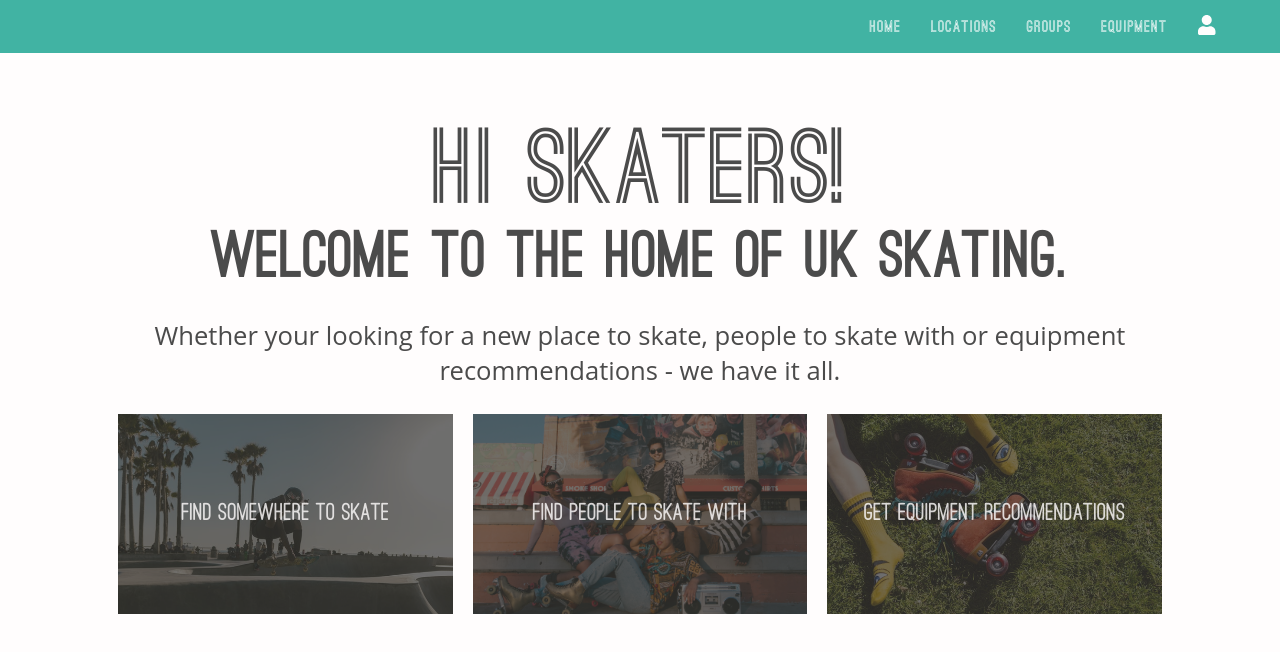
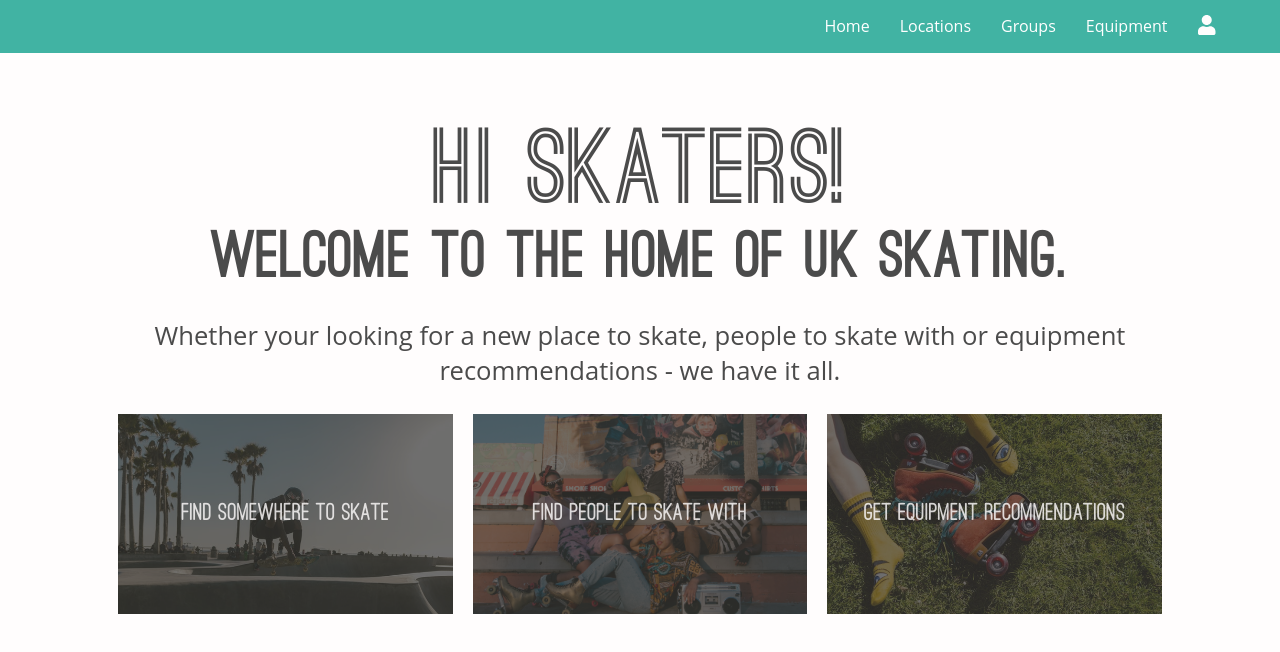
Before and after one commit to sadie-walker/skate-uk, a Next.js app: page / in a window 1280 px wide. Shown: the top 652 px of the page. Built offline with nearby package versions, Linux system fonts and the light colour scheme.

Commit message:
Revert "fix submenu positioning and change navigation font"
This reverts commit 5e02a4729a245a68b9deecd9f51722f6a22f5409.

```diff
--- a/src/styles/navigation/Navigation.module.css
+++ b/src/styles/navigation/Navigation.module.css
@@ -19,9 +19,6 @@
 
 .nav > ul > li > a {
 	height: 100%;
-	font-family: "Ostrich Sans";
-	font-weight: 600;
-	letter-spacing: 1px;
 }
 
 .links {
--- a/src/styles/navigation/SubMenu.module.css
+++ b/src/styles/navigation/SubMenu.module.css
@@ -2,7 +2,7 @@
 	display: flex;
 	flex-direction: column;
 	position: absolute;
-	top: 108%;
+	top: 100%;
 	left: 0;
 	background-color: #41b3a3;
 	width: 250px;
```
